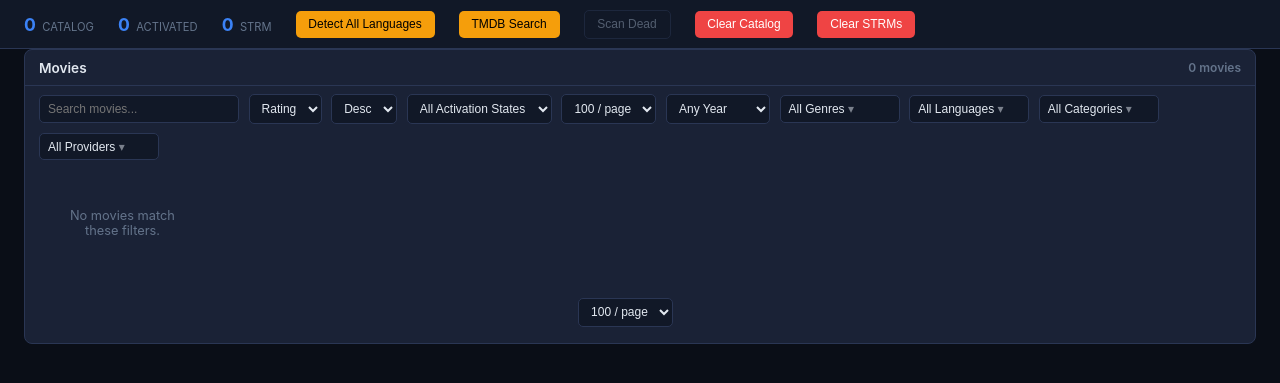
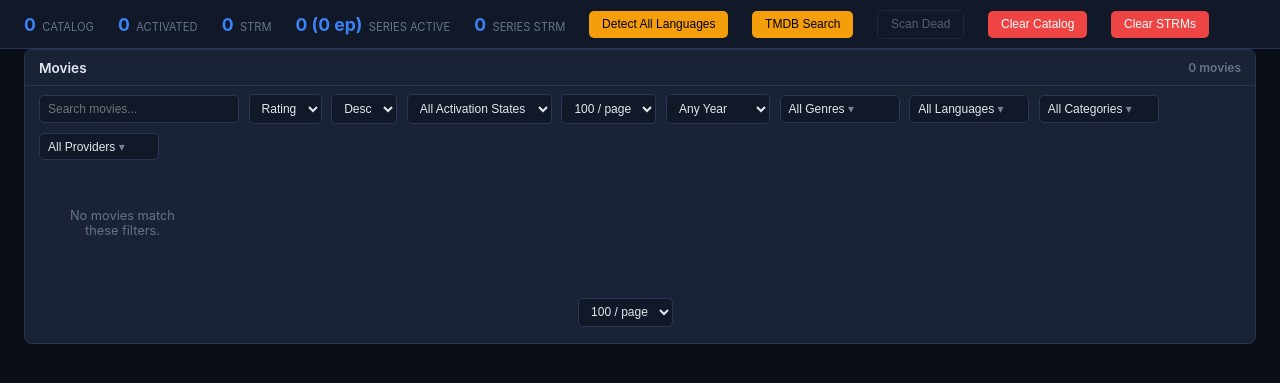
Before and after one commit to knmplace/vod-plex-bridge, a FastAPI app: page / in a window 1280 px wide. Shown: the part 52-435 px from the top of the page. Run offline with FastAPI, Linux system fonts and the light colour scheme; data comes from the database, SQL or seed files in the repository; data that the repository does not hold is empty; parts of the project's set-up code (start-up, migrations or seed data) failed here and were passed over.

Commit message:
Series: separate active/STRM counts, library and activation filters

```diff
--- a/app/api.py
+++ b/app/api.py
@@ -3576,6 +3576,7 @@ async def list_series(
     category_id: int = 0,
     provider_category_id: int = 0,
     activated_only: bool = False,
+    activated: str = "",
 ):
     db = await get_db()
     offset = (page - 1) * page_size
@@ -3595,8 +3596,10 @@ async def list_series(
         conditions.append("s.id IN (SELECT series_id FROM series_provider_category_map WHERE category_id = ?)")
         params.append(provider_category_id)
 
-    if activated_only:
+    if activated_only or activated == "1":
         conditions.append("s.id IN (SELECT series_id FROM episodes WHERE activated = 1)")
+    elif activated == "0":
+        conditions.append("s.id NOT IN (SELECT series_id FROM episodes WHERE activated = 1)")
 
     where = " AND ".join(conditions)
 
@@ -3654,11 +3657,30 @@ async def fetch_series_episodes_route(series_id: int, request: Request):
     return result
 
 
+def _count_series_strm_files() -> int:
+    if not os.path.exists(STRM_SERIES_OUTPUT_DIR):
+        return 0
+    return sum(1 for _, _, files in os.walk(STRM_SERIES_OUTPUT_DIR)
+               for f in files if f.endswith(".strm"))
+
+
+@router.get("/series/activated-count")
+async def series_activated_count():
+    db = await get_db()
+    row = await db.execute(
+        "SELECT COUNT(DISTINCT series_id) as series, COUNT(*) as episodes FROM episodes WHERE activated = 1"
+    )
+    r = await row.fetchone()
+    return {"series": r["series"], "episodes": r["episodes"], "strm_files": _count_series_strm_files()}
+
+
 @router.get("/series/categories")
 async def list_series_categories():
     db = await get_db()
     rows = await db.execute(
-        "SELECT c.*, (SELECT COUNT(*) FROM series s WHERE s.category_id = c.id) as series_count "
+        "SELECT c.*, (SELECT COUNT(*) FROM series s WHERE s.category_id = c.id) as series_count, "
+        "(SELECT COUNT(DISTINCT e.series_id) FROM episodes e JOIN series s ON s.id = e.series_id "
+        " WHERE s.category_id = c.id AND e.activated = 1) as active_series_count "
         "FROM series_categories c ORDER BY c.name"
     )
     return {"results": [dict(r) for r in await rows.fetchall()]}
--- a/app/templates/index.html
+++ b/app/templates/index.html
@@ -969,6 +969,14 @@
         <div class="stat-inline">
             <span class="value" id="activeStrm">-</span>
             <span class="label">STRM</span>
+        </div>
+        <div class="stat-inline" title="Series with at least one activated episode (episodes in brackets)">
+            <span class="value" id="seriesActiveCount">-</span>
+            <span class="label">Series Active</span>
+        </div>
+        <div class="stat-inline" title="Episode .strm files on disk for series">
+            <span class="value" id="seriesStrmCount">-</span>
+            <span class="label">Series STRM</span>
         </div>
         <button class="btn btn-warning" onclick="detectAllLanguages()">Detect All Languages</button>
         <button class="btn btn-warning" onclick="tmdbSearch()">TMDB Search</button>
@@ -1215,8 +1223,8 @@
                         <button class="btn" style="font-size:0.72rem;padding:0.25rem 0.6rem;" title="Re-add every category folder to its Plex library" onclick="syncSeriesCategoriesToPlex()">Sync Plex Folders</button>
                     </div>
                     <table class="summary-table compact" id="seriesCategoryTable">
-                        <thead><tr><th>Name</th><th>STRM Folder</th><th>Plex Library</th><th style="text-align:right">Series</th><th></th></tr></thead>
-                        <tbody id="seriesCategoryBody"><tr><td colspan="5" class="empty-state">Loading...</td></tr></tbody>
+                        <thead><tr><th>Name</th><th>STRM Folder</th><th>Plex Library</th><th style="text-align:right">Series</th><th style="text-align:right">Active</th><th></th></tr></thead>
+                        <tbody id="seriesCategoryBody"><tr><td colspan="6" class="empty-state">Loading...</td></tr></tbody>
                     </table>
                 </div>
             </div>
@@ -1231,9 +1239,13 @@
                     <select id="seriesFilterCategory" onchange="loadSeriesList(1)">
                         <option value="0">All Categories</option>
                     </select>
+                    <select id="seriesFilterLibrary" onchange="loadSeriesList(1)">
+                        <option value="0">All Libraries</option>
+                    </select>
                     <select id="seriesFilterActivated" onchange="loadSeriesList(1)">
                         <option value="">All Series</option>
-                        <option value="1">Has Activated Episodes</option>
+                        <option value="1">Activated</option>
+                        <option value="0">Not Activated</option>
                     </select>
                     <button class="btn btn-warning" style="font-size:0.72rem;" onclick="scrapeSeriesCatalog()">Sync Series Catalog</button>
                     <span class="msg" id="seriesSyncMessage"></span>
@@ -1674,8 +1686,21 @@
         }
 
         async function refreshActivatedCount() {
-            const data = await fetchJSON('/api/movies/activated-count');
+            const [data, sd] = await Promise.all([
+                fetchJSON('/api/movies/activated-count'), fetchJSON('/api/series/activated-count')]);
             document.getElementById('activatedCount').textContent = data.count?.toLocaleString() || '0';
+            document.getElementById('seriesActiveCount').textContent =
+                `${(sd.series || 0).toLocaleString()} (${(sd.episodes || 0).toLocaleString()} ep)`;
+            document.getElementById('seriesStrmCount').textContent = (sd.strm_files || 0).toLocaleString();
+        }
+
+        function showLibrarySeries(categoryId, activated) {
+            document.getElementById('seriesSearch').value = '';
+            document.getElementById('seriesFilterCategory').value = '0';
+            document.getElementById('seriesFilterLibrary').value = String(categoryId);
+            document.getElementById('seriesFilterActivated').value = activated;
+            loadSeriesList(1);
+            document.getElementById('seriesGrid').scrollIntoView({behavior: 'smooth', block: 'start'});
         }
 
         // --- Providers ---
@@ -2157,20 +2182,27 @@
 
             const body = document.getElementById('seriesCategoryBody');
             if (!seriesCategories.length) {
-                body.innerHTML = '<tr><td colspan="5" class="empty-state">No categories yet. Add one above.</td></tr>';
+                body.innerHTML = '<tr><td colspan="6" class="empty-state">No categories yet. Add one above.</td></tr>';
             } else {
                 body.innerHTML = seriesCategories.map(c => `
                     <tr>
                         <td>${(c.name||'').replace(/</g,'&lt;')}</td>
                         <td>${(c.strm_folder||'').replace(/</g,'&lt;')}</td>
                         <td>${plexLibraryLabel(c.plex_library_section)}</td>
-                        <td style="text-align:right">${c.series_count || 0}</td>
+                        <td style="text-align:right"><a href="#" title="Show these series" onclick="showLibrarySeries(${c.id}, '');return false;">${c.series_count || 0}</a></td>
+                        <td style="text-align:right"><a href="#" title="Show active series" onclick="showLibrarySeries(${c.id}, '1');return false;">${c.active_series_count || 0}</a></td>
                         <td style="text-align:right">
                             <button class="btn btn-danger" style="padding:0.15rem 0.5rem;font-size:0.68rem;" onclick="deleteSeriesCategory(${c.id})">Delete</button>
                         </td>
                     </tr>
                 `).join('');
             }
+
+            const libSel = document.getElementById('seriesFilterLibrary');
+            const libVal = libSel.value;
+            libSel.innerHTML = '<option value="0">All Libraries</option>' +
+                seriesCategories.map(c => `<option value="${c.id}">${(c.name||'').replace(/</g,'&lt;')}</option>`).join('');
+            libSel.value = seriesCategories.some(c => String(c.id) === libVal) ? libVal : '0';
 
             const detailSel = document.getElementById('seriesDetailCategory');
             detailSel.innerHTML = seriesCategories.map(c => `<option value="${c.id}">${(c.name||'').replace(/</g,'&lt;')}</option>`).join('')
@@ -2254,7 +2286,9 @@
             let url = `/api/series?page=${seriesCurrentPage}&page_size=60`;
             if (search) url += `&search=${encodeURIComponent(search)}`;
             if (categoryId && categoryId !== '0') url += `&provider_category_id=${categoryId}`;
-            if (activatedOnly === '1') url += '&activated_only=true';
+            const libraryId = document.getElementById('seriesFilterLibrary').value;
+            if (libraryId && libraryId !== '0') url += `&category_id=${libraryId}`;
+            if (activatedOnly) url += `&activated=${activatedOnly}`;
 
             const data = await fetchJSON(url);
             const container = document.getElementById('seriesGrid');
@@ -2408,6 +2442,8 @@
             clearEpisodeSelection();
             loadSeriesDetailEpisodes();
             loadSeriesList(seriesCurrentPage);
+            loadSeriesCategories();
+            refreshActivatedCount();
         }
 
         async function reactivateSelectedEpisodes() {
@@ -2434,6 +2470,8 @@
             clearEpisodeSelection();
             loadSeriesDetailEpisodes();
             loadSeriesList(seriesCurrentPage);
+            loadSeriesCategories();
+            refreshActivatedCount();
         }
 
         // --- Sync ---
```
